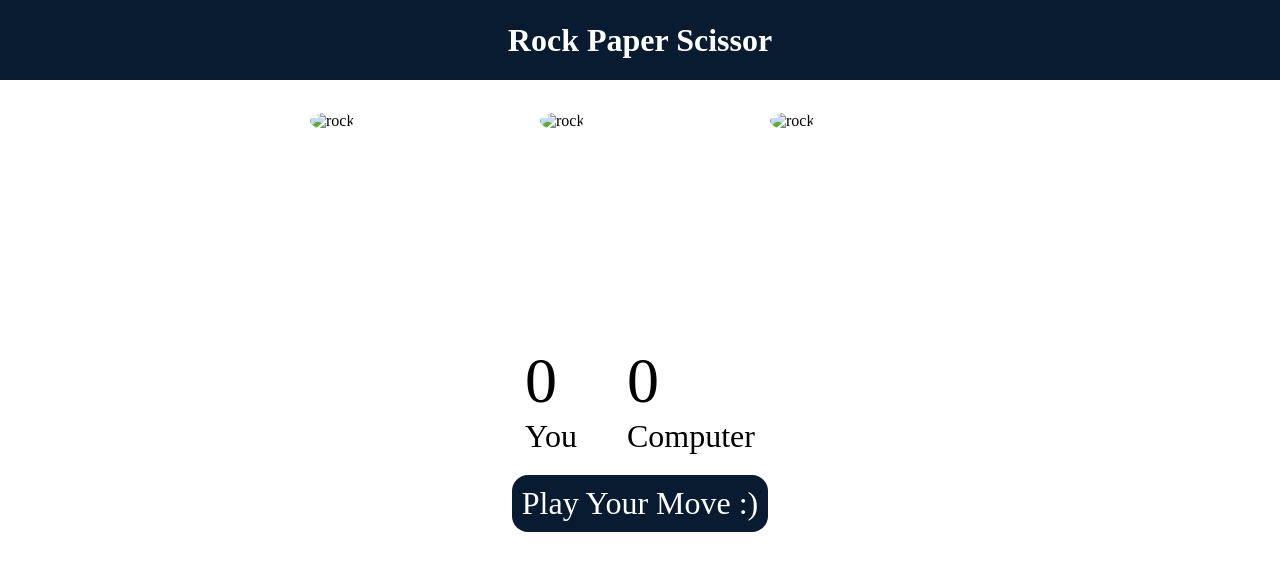
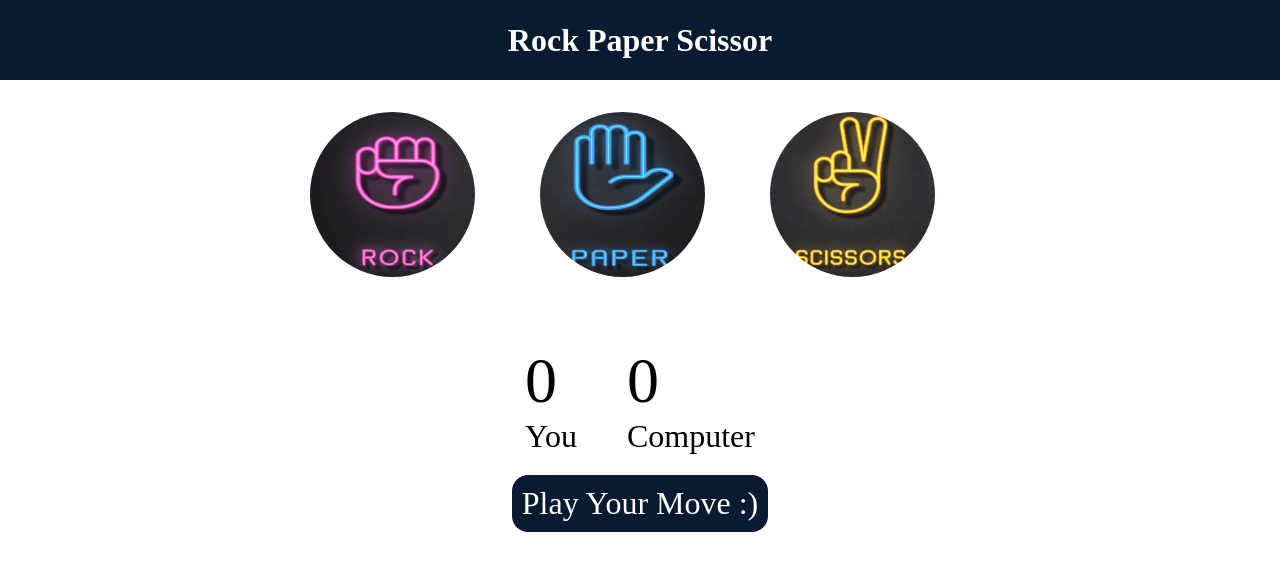
Before and after one commit to Raj85446696/StonePaperSessisors, a plain HTML site: page index.html in a window 1280 px wide. Drawn offline with Linux system fonts and the light colour scheme.

Commit message:
Update index.html

```diff
--- a/index.html
+++ b/index.html
@@ -12,15 +12,15 @@
     <!-- There are three Choices  -->
     <div class="choices">
         <div class="choice" id="rock">
-            <img src="images/rock.png" alt="rock">
+            <img src="rock.png" alt="rock">
         </div>
 
         <div class="choice" id="paper">
-            <img src="images/paper.png" alt="rock">
+            <img src="paper.png" alt="rock">
         </div>
 
         <div class="choice" id="sccisors">
-            <img src="images/sccisor.png" alt="rock">
+            <img src="sccisor.png" alt="rock">
         </div>
     </div>
 
```
